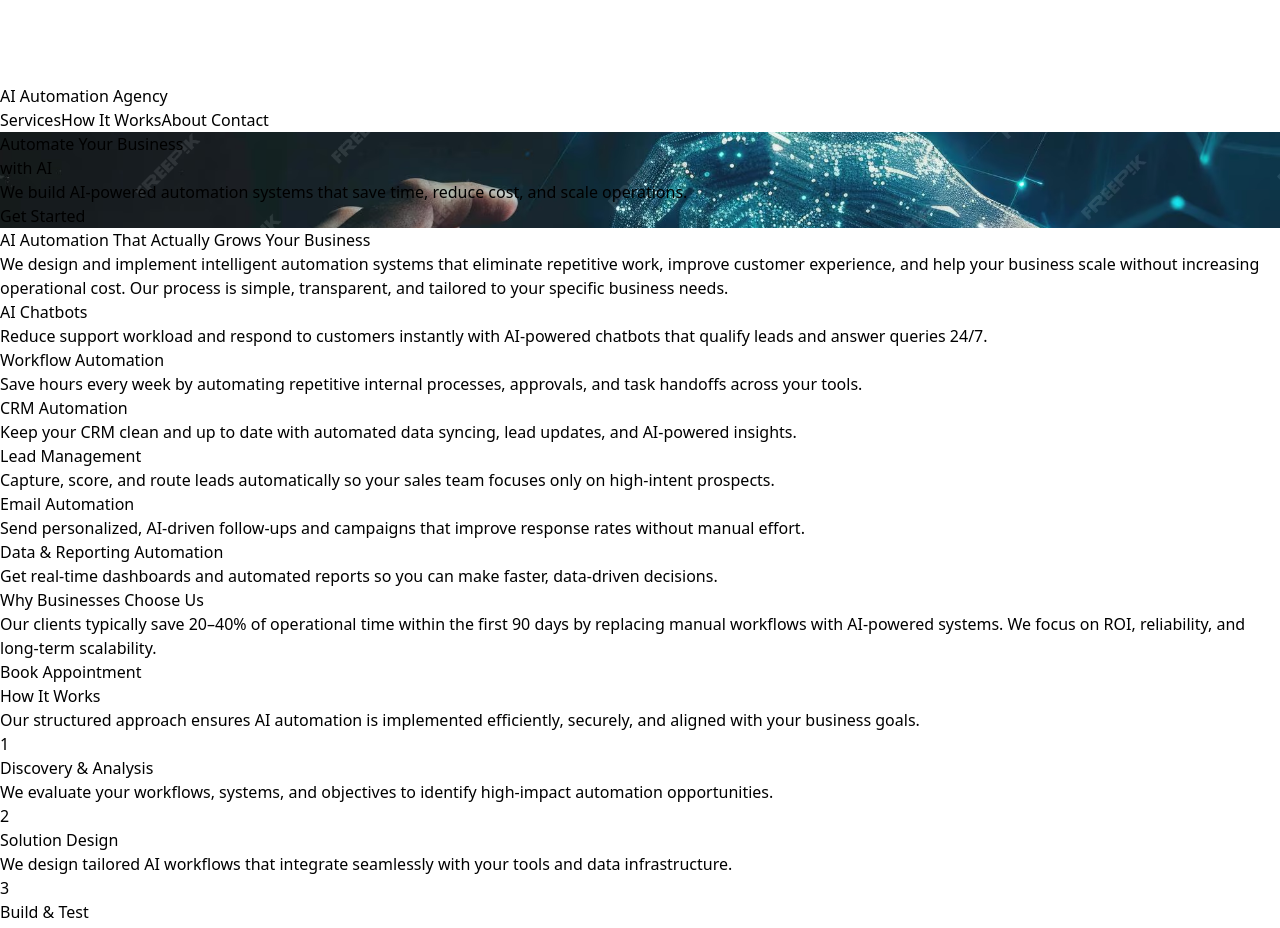
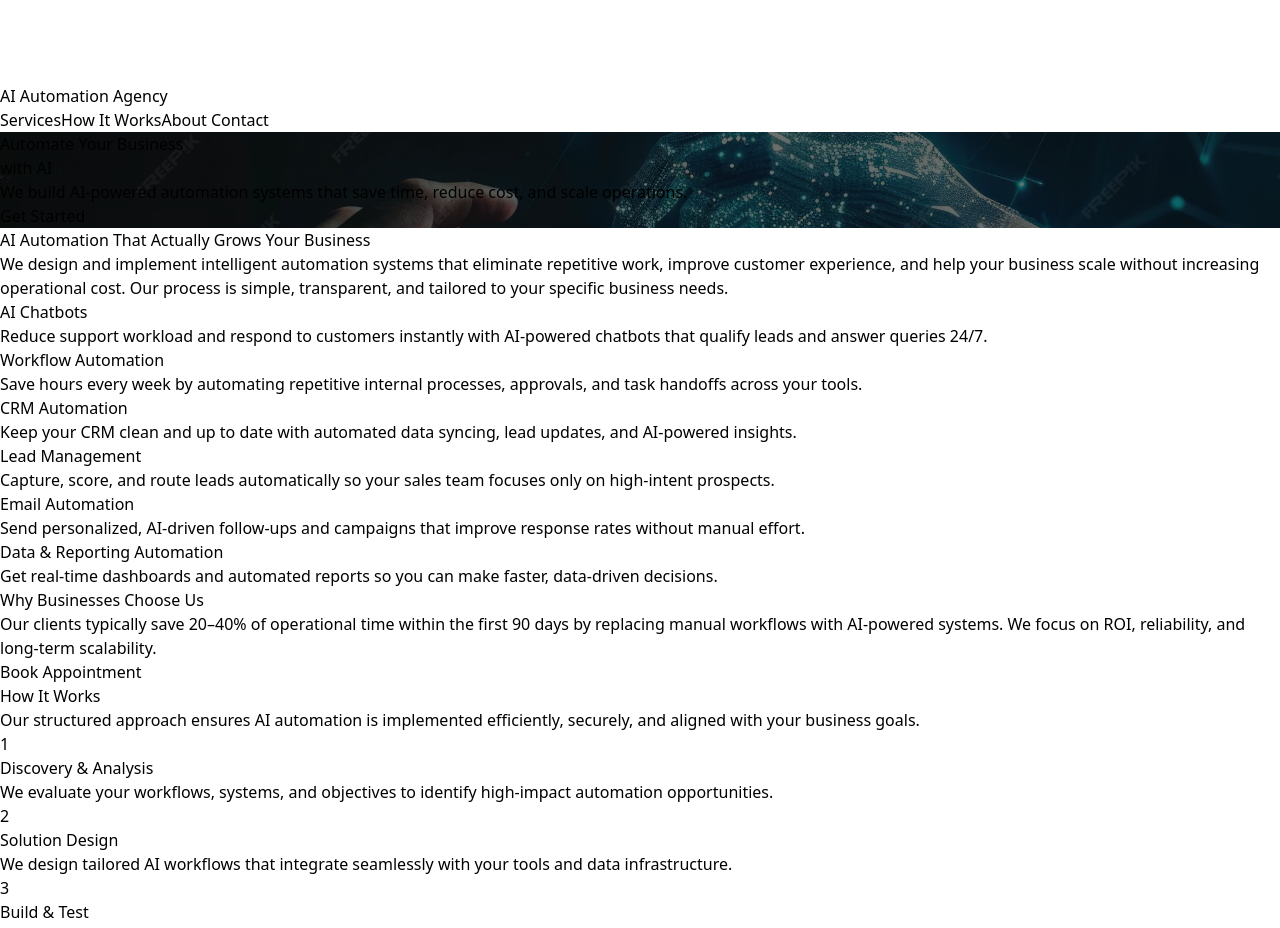
Before and after one commit to JiteshNaidu-11/ai-automation-agency, a React (Vite) app: page / in a window 1280 px wide. Shown: the part 940-1868 px from the top of the page. Built offline with nearby package versions, Linux system fonts and the light colour scheme.

Commit message:
Fix chatbot API URL for Render

```diff
--- a/src/components/Hero.jsx
+++ b/src/components/Hero.jsx
@@ -1,29 +1,35 @@
 import bgImage from "../assets/bg-image.avif";
 
-export default function Hero() {
+function Hero() {
   return (
     <section
-      className="min-h-screen flex items-center"
+      className="relative min-h-screen flex items-center"
       style={{
-        backgroundImage: `url(${bgImage})`,
+        backgroundImage: `linear-gradient(
+          rgba(0,0,0,0.55),
+          rgba(0,0,0,0.55)
+        ), url(${bgImage})`,
         backgroundSize: "cover",
         backgroundPosition: "center",
+        backgroundRepeat: "no-repeat",
       }}
     >
-      <div className="bg-black/60 w-full min-h-screen flex items-center">
-        <div className="max-w-6xl mx-auto px-6 text-white">
-          <h1 className="text-4xl md:text-6xl font-bold mb-6">
+      <div className="container mx-auto px-6 text-white">
+        <h1 className="text-4xl md:text-6xl font-bold max-w-2xl leading-tight">
           Automate Your Business <br /> with AI
         </h1>
-          <p className="text-lg md:text-xl mb-8">
+
+        <p className="mt-4 max-w-xl text-lg text-gray-200">
           We build AI-powered automation systems that save time, reduce cost,
           and scale operations.
         </p>
-          <button className="bg-blue-600 hover:bg-blue-700 px-6 py-3 rounded-lg">
+
+        <button className="mt-6 bg-blue-600 hover:bg-blue-700 px-6 py-3 rounded-lg font-medium transition">
           Get Started
         </button>
-        </div>
       </div>
     </section>
   );
 }
+
+export default Hero;
```
Lines whose indentation alone changed are shown as unchanged.
